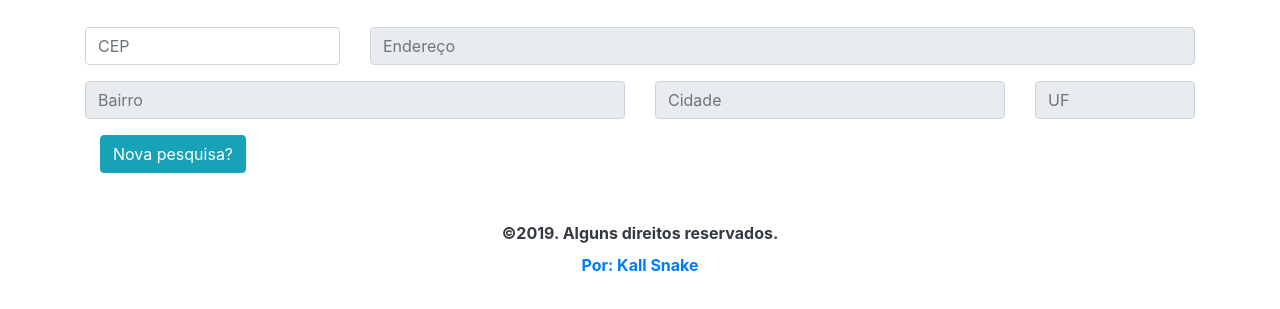
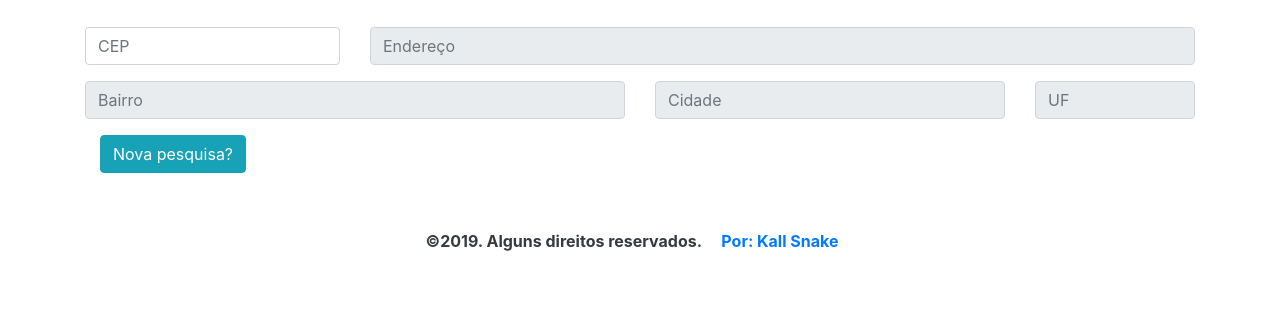
Before and after one commit to KallSnake/app-pesquisa-endereco, a plain HTML site: page index.html in a window 1280 px wide. Shown: the part 103-412 px from the top of the page. Drawn offline with nearby package versions, Linux system fonts and the light colour scheme.

Commit message:
Update index.html

```diff
--- a/index.html
+++ b/index.html
@@ -90,7 +90,7 @@
 
 				  <strong>
 
-				  <p> &copy;2019. Alguns direitos reservados. <a href="https://kallsnake.github.io" class="nav-link d-block-inline"> Por: Kall Snake </a> </p>
+				  <p> &copy;2019. Alguns direitos reservados. <a href="https://kallsnake.github.io" class="nav-link d-inline-block"> Por: Kall Snake </a> </p>
 
 				  </strong>
 
```
